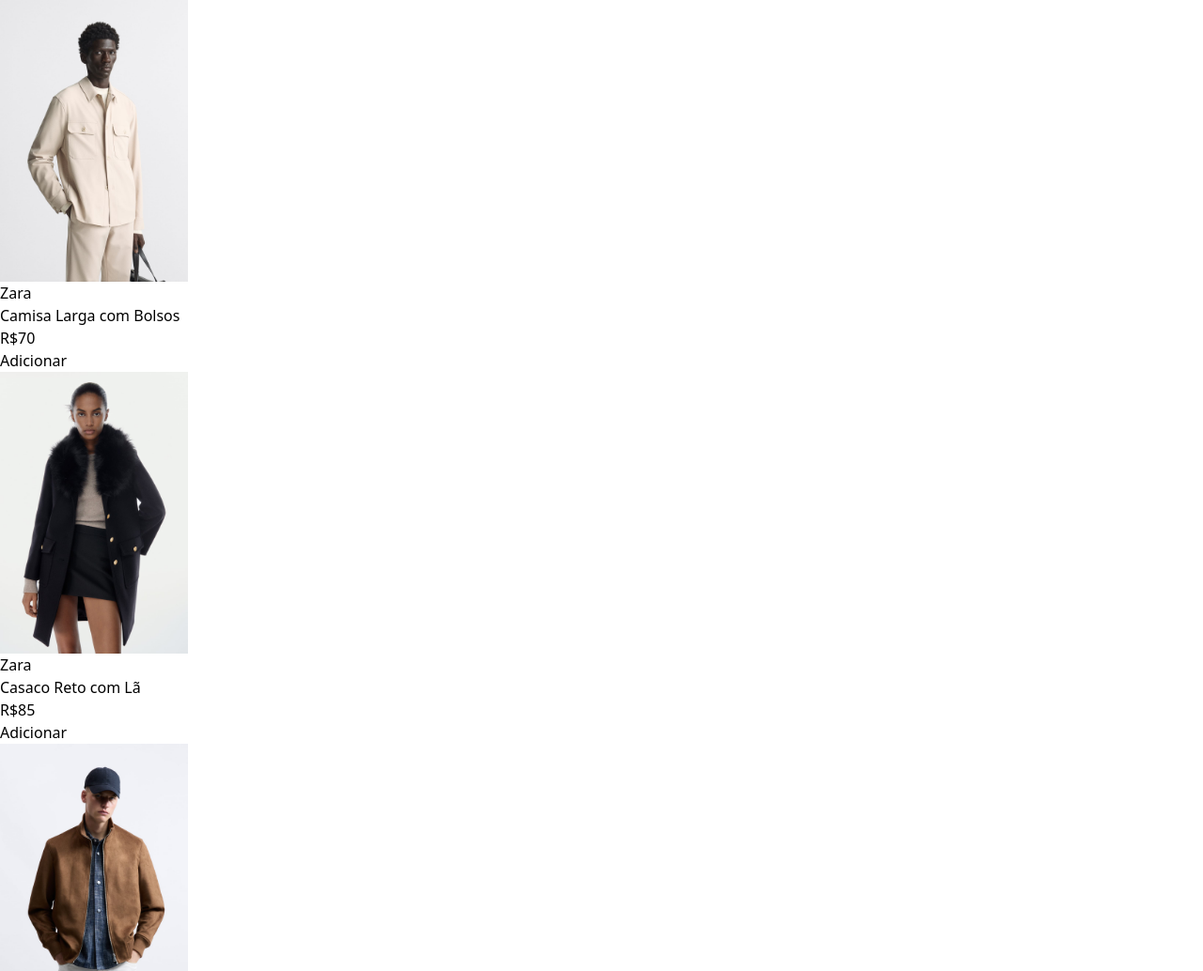
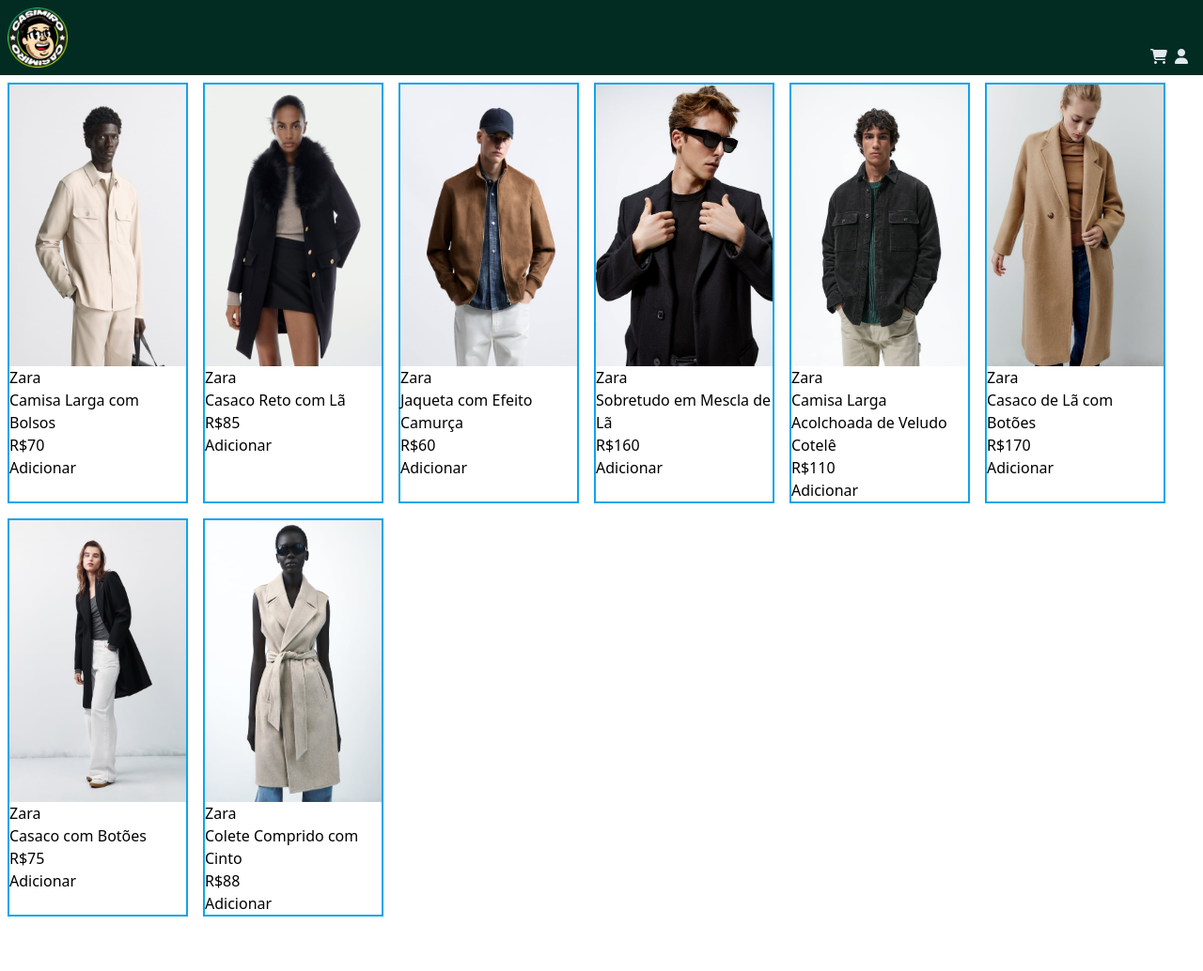
Before and after one commit to GabriellCabrall/loja-virtual, a website built with Vite: page index.html in a window 1280 px wide. Shown: the top 1034 px of the page at 94% size. After the commit the page ends 984 px from the top, so only its background shows below. Built offline with nearby package versions, Linux system fonts and the light colour scheme.

Commit message:
Estilizando o site

```diff
--- a/index.html
+++ b/index.html
@@ -5,13 +5,25 @@
   <meta name="viewport" content="width=device-width, initial-scale=1.0">
   <title>Minha Lojinha</title>
   <link rel="stylesheet" href="./style.css">
+  <link rel="icon" href="./assets/logo/icone.png">
+  <link
+    rel="stylesheet"
+    href="https://cdnjs.cloudflare.com/ajax/libs/font-awesome/6.4.2/css/all.min.css"
+    integrity="sha512-z3gLpd7yknf1YoNbCzqRKc4qyor8gaKU1qmn+CShxbuBusANI9QpRohGBreCFkKxLhei6S9CQXFEbbKuqLg0DA=="
+    crossorigin="anonymous"
+    referrerpolicy="no-referrer"
+  />
 </head>
 <body>
-  <header>
-
+  <header class="flex bg-emerald-950 p-2 justify-between">
+    <img class="h-16" src="./assets/logo/icone.png" alt="logo da minha lojinha">
+    <div class="text-slate-200 flex gap-2 items-end mx-2">
+      <button><i class="fa-solid fa-cart-shopping"></i></button>
+      <button><i class="fa-solid fa-user"></i></button>
+    </div>
   </header>
   <main>
-    <section id="container-produto">
+    <section id="container-produto" class="flex flex-wrap">
 
     </section>
   </main>
--- a/main.js
+++ b/main.js
@@ -65,7 +65,7 @@
 ];
 
 for (const produtoCatalogo of catalogo) {
-    const cartaoProduto = `<div id="card-produto-1">
+    const cartaoProduto = `<div class="border-solid border-2 border-sky-500 w-48 m-2" id="card-produto-${produtoCatalogo.id}">
     <img src="./assets/img/${produtoCatalogo.imagem}" alt="Produto 1 do meu site" style="height: 300px">
     <p class="marca">${produtoCatalogo.marca}</p>
     <p>${produtoCatalogo.nome}</p>
```
Also changed, not shown: assets/logo/cazeflix.jpeg (added), assets/logo/icone.png (added).
